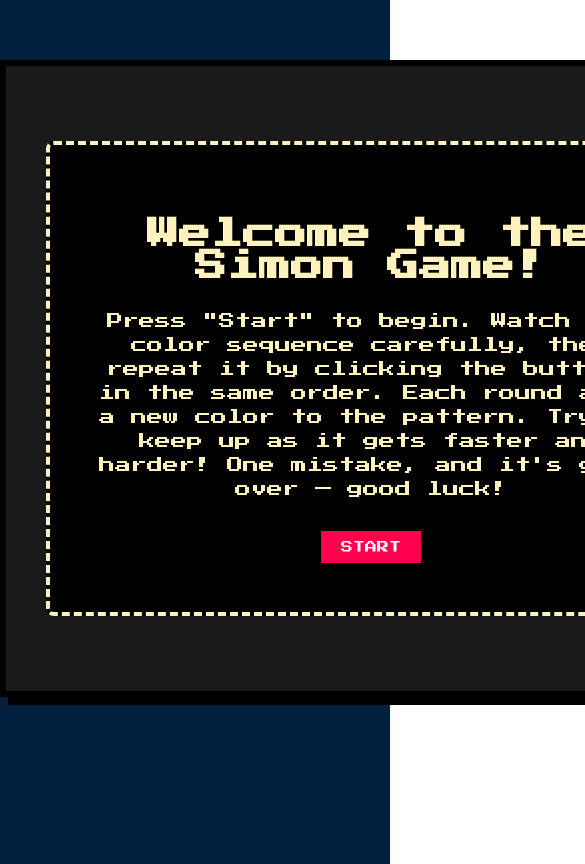
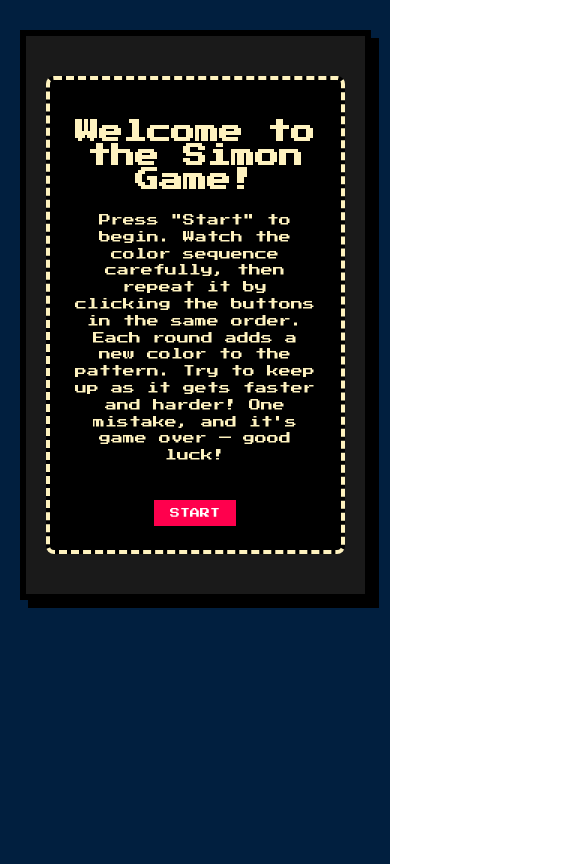
Before and after one commit to monwe-jr/static-aws-S3-react-application, a React (Create React App) app in the folder simon-game/: page / in a window 390 px wide. Shown: the top 864 px of the page, 585 px wide, since content can reach past the window. Built offline with nearby package versions, Linux system fonts and the light colour scheme.

Commit message:
optimize styling for smaller screens

```diff
--- a/simon-game/src/styles/App.css
+++ b/simon-game/src/styles/App.css
@@ -9,3 +9,16 @@
   background-color: red;
   opacity: 0.8;
 }
+
+/* --- Responsive Additions for app.css --- */
+@media (max-width: 768px) {
+  .App {
+    padding: 20px 0;
+  }
+}
+
+@media (max-width: 480px) {
+  .App {
+    padding: 10px 0;
+  }
+}
--- a/simon-game/src/styles/Game.css
+++ b/simon-game/src/styles/Game.css
@@ -42,3 +42,136 @@
 .blue {
   background-color: blue;
 }
+
+@media (max-width: 1176px) {
+  .container {
+    width: 65%;
+  }
+
+  .btn {
+    width: 200px;
+    height: 200px;
+    margin: 20px;
+  }
+}
+
+/* Slightly narrower desktops */
+@media (max-width: 1124px) {
+  .container {
+    width: 70%;
+  }
+
+  .btn {
+    width: 180px;
+    height: 180px;
+    margin: 18px;
+  }
+
+  #level-title {
+    font-size: 2.4rem;
+  }
+}
+
+/* Tablets and small laptops */
+@media (max-width: 768px) {
+  .container {
+    width: 90%;
+    flex-wrap: wrap;
+    justify-content: center;
+  }
+
+  .btn {
+    width: 150px;
+    height: 150px;
+    margin: 15px;
+  }
+
+  #level-title {
+    font-size: 1.6rem;
+  }
+}
+
+/* --- Responsive Additions for game.css --- */
+@media (max-width: 480px) {
+  #level-title {
+    font-size: 1.2rem;
+    margin: 20px;
+  }
+
+  .container {
+    width: 90%;
+    display: flex;
+    flex-wrap: wrap;
+    justify-content: center;
+  }
+
+  .btn {
+    width: 100px;
+    height: 100px;
+    margin: 10px;
+    border-width: 6px;
+  }
+}
+
+@media (min-width: 481px) and (max-width: 768px) {
+  #level-title {
+    font-size: 2rem;
+    margin: 30px;
+  }
+
+  .container {
+    width: 80%;
+    display: flex;
+    flex-wrap: wrap;
+    justify-content: center;
+  }
+
+  .btn {
+    width: 150px;
+    height: 150px;
+    margin: 15px;
+    border-width: 8px;
+  }
+}
+
+@media (min-width: 769px) and (max-width: 1024px) {
+  .container {
+    width: 70%;
+  }
+
+  .btn {
+    width: 180px;
+    height: 180px;
+    margin: 20px;
+  }
+}
+
+@media (max-width: 504px) {
+  .btn {
+    width: 120px;
+    height: 120px;
+    margin: 12px;
+  }
+
+  #level-title {
+    font-size: 1.3rem;
+    margin: 10% 0;
+  }
+
+  .container {
+    width: 100%;
+  }
+}
+
+@media (max-width: 481px) {
+  .btn {
+    width: 100px;
+    height: 100px;
+    margin: 10px;
+  }
+
+  #level-title {
+    font-size: 1.1rem;
+    margin: 12% 0;
+  }
+}
--- a/simon-game/src/styles/Menu.css
+++ b/simon-game/src/styles/Menu.css
@@ -60,3 +60,168 @@ p {
   box-shadow: 2px 2px 0 #000;
   transform: translate(2px, 2px);
 }
+
+@media (max-width: 1027px) {
+  .menu {
+    width: 92%;
+    padding: 30px;
+  }
+
+  #menu-title {
+    font-size: 1.6rem;
+  }
+
+  p {
+    font-size: 0.9rem;
+  }
+
+  .instructions {
+    padding: 26px;
+    margin: 28px 0;
+  }
+
+  #play {
+    font-size: 10px;
+    padding: 8px 14px;
+  }
+}
+
+@media (max-width: 1000px) {
+  .menu {
+    width: 90%;
+    padding: 28px;
+  }
+
+  #menu-title {
+    font-size: 1.5rem;
+  }
+
+  p {
+    font-size: 0.85rem;
+  }
+
+  .instructions {
+    padding: 24px;
+    margin: 25px 0;
+  }
+
+  #play {
+    font-size: 9.5px;
+    padding: 8px 12px;
+  }
+}
+
+@media (max-width: 767px) {
+  .menu {
+    width: 100%;
+    padding: 20px;
+    box-sizing: border-box;
+    margin: 20px auto;
+    max-width: 95vw; /* Ensures space on left and right */
+  }
+
+  #menu-title {
+    font-size: 1.1rem;
+  }
+
+  p {
+    font-size: 0.75rem;
+    line-height: 1.4;
+  }
+
+  .instructions {
+    padding: 16px;
+    margin: 18px 0;
+  }
+
+  #play {
+    font-size: 8px;
+    padding: 5px 8px;
+  }
+}
+
+/* --- Responsive Additions for menu.css --- */
+@media (max-width: 480px) {
+  .menu {
+    width: 90%;
+    padding: 20px;
+    margin: 20px auto;
+  }
+
+  #menu-title {
+    font-size: 1.5rem;
+    margin: 20px 0;
+  }
+
+  p {
+    font-size: 0.75rem;
+  }
+
+  .instructions {
+    padding: 20px;
+    margin: 20px 0;
+  }
+
+  #play {
+    font-size: 10px;
+    padding: 8px 16px;
+    margin-top: 20px;
+  }
+}
+
+@media (min-width: 481px) and (max-width: 768px) {
+  .menu {
+    width: 90%;
+    padding: 30px;
+  }
+
+  #menu-title {
+    font-size: 1.8rem;
+  }
+
+  p {
+    font-size: 0.9rem;
+  }
+
+  .instructions {
+    padding: 30px;
+    margin: 30px 0;
+  }
+
+  #play {
+    font-size: 11px;
+    padding: 9px 18px;
+  }
+}
+
+@media (min-width: 769px) and (max-width: 1024px) {
+  .menu {
+    width: 80%;
+  }
+}
+
+@media (max-width: 320px) {
+  .instructions {
+    width: 100%;
+    padding: 12px 10px;
+    box-sizing: border-box;
+    overflow-wrap: break-word;
+  }
+
+  .instructions p {
+    font-size: 0.65rem;
+  }
+
+  #menu-title {
+    font-size: 1rem;
+  }
+
+  p {
+    font-size: 0.65rem;
+  }
+
+  #play {
+    font-size: 7px;
+    padding: 4px 6px;
+  }
+}
```
